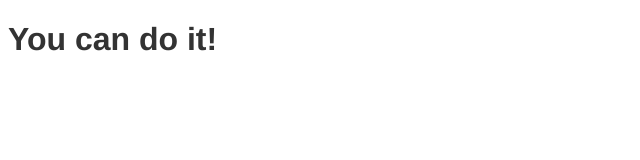
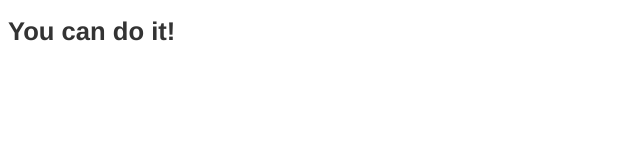
Before and after one commit to kmacdonald80262/Heroku-Test, a website: page views/index.html in a window 1280 px wide. Shown: the whole page, without its empty margins (0-640 px from the left). Drawn offline with nearby package versions, Linux system fonts and the light colour scheme; files that its build step writes are made by us from their sources; files whose address does not match are found by name.

Commit message:
'testing-sass'

```diff
--- a/sass/main.scss
+++ b/sass/main.scss
@@ -3,6 +3,6 @@ $primary-color: #333;
 
 
 body{
-    font: 100% $font-stack;
+    font: 80% $font-stack;
     color: $primary-color;
 }
```
Also changed, not shown: public/css/main.css, 1 other file.
